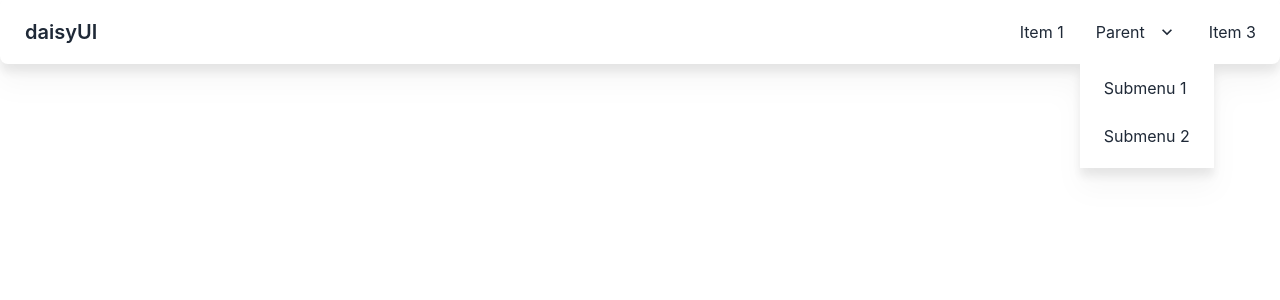
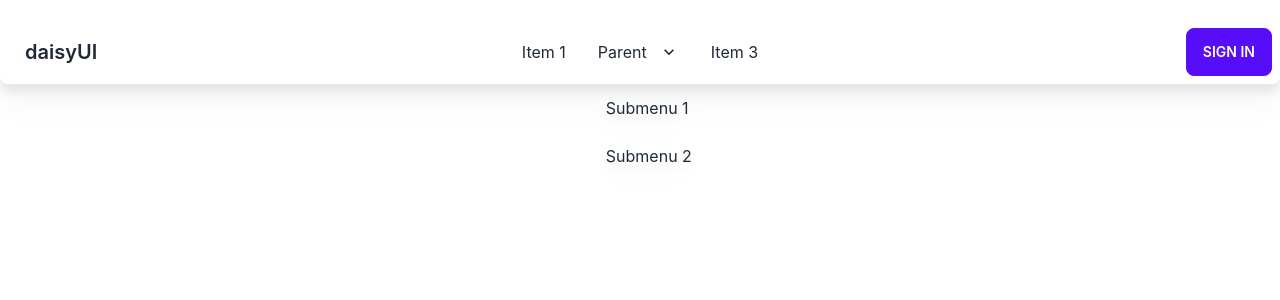
Before and after one commit to devmhimran/care-aid, a React (Create React App) app in the folder care-aid/: page / in a window 1280 px wide. Both pictures are taken after a click on the link "Parent". Shown: the top 300 px of the page. Built offline with nearby package versions, Linux system fonts and the light colour scheme.

Commit message:
Update Navbar

```diff
--- a/care-aid/package.json
+++ b/care-aid/package.json
@@ -8,6 +8,7 @@
     "@testing-library/user-event": "^13.5.0",
     "daisyui": "^2.14.3",
     "react": "^18.1.0",
+    "react-daisyui": "^2.0.1",
     "react-dom": "^18.1.0",
     "react-router-dom": "^6.3.0",
     "react-scripts": "5.0.1",
--- a/care-aid/src/component/Shared/Navbar.js
+++ b/care-aid/src/component/Shared/Navbar.js
@@ -2,15 +2,10 @@ import React from 'react';
 
 const Navbar = () => {
     return (
-        <div class="container mx-auto 2xl">
+        <div className="container mx-auto py-5">
             <div class="navbar bg-base-100 drop-shadow-xl rounded-lg">
                 <div class="navbar-start">
-
-                    <a class="btn btn-ghost normal-case text-xl">daisyUI</a>
-                </div>
-
-                <div class="navbar-end">
-                <div class="dropdown">
+                    <div class="dropdown">
                         <label tabindex="0" class="btn btn-ghost lg:hidden">
                             <svg xmlns="http://www.w3.org/2000/svg" class="h-5 w-5" fill="none" viewBox="0 0 24 24" stroke="currentColor"><path stroke-linecap="round" stroke-linejoin="round" stroke-width="2" d="M4 6h16M4 12h8m-8 6h16" /></svg>
                         </label>
@@ -29,9 +24,9 @@ const Navbar = () => {
                             <li><a>Item 3</a></li>
                         </ul>
                     </div>
-
-
-                    <div class="navbar-end hidden lg:flex">
+                    <a class="btn btn-ghost normal-case text-xl">daisyUI</a>
+                </div>
+                <div class="navbar-center hidden lg:flex">
                     <ul class="menu menu-horizontal p-0">
                         <li><a>Item 1</a></li>
                         <li tabindex="0">
@@ -39,7 +34,7 @@ const Navbar = () => {
                                 Parent
                                 <svg class="fill-current" xmlns="http://www.w3.org/2000/svg" width="20" height="20" viewBox="0 0 24 24"><path d="M7.41,8.58L12,13.17L16.59,8.58L18,10L12,16L6,10L7.41,8.58Z" /></svg>
                             </a>
-                            <ul class="p-2  bg-base-100">
+                            <ul class="p-2">
                                 <li><a>Submenu 1</a></li>
                                 <li><a>Submenu 2</a></li>
                             </ul>
@@ -47,8 +42,9 @@ const Navbar = () => {
                         <li><a>Item 3</a></li>
                     </ul>
                 </div>
+                <div class="navbar-end">
+                    <button class="btn btn-primary">Sign in</button>
                 </div>
-
             </div>
         </div>
     );
--- a/care-aid/tailwind.config.js
+++ b/care-aid/tailwind.config.js
@@ -17,5 +17,5 @@ module.exports = {
       "dark",
       "cupcake",
     ],
-  plugins: [require("daisyui")],
+    plugins: [require("daisyui")],
 }
```
Also changed, not shown: 1 other file (tests, documents, lock files or other folders).
